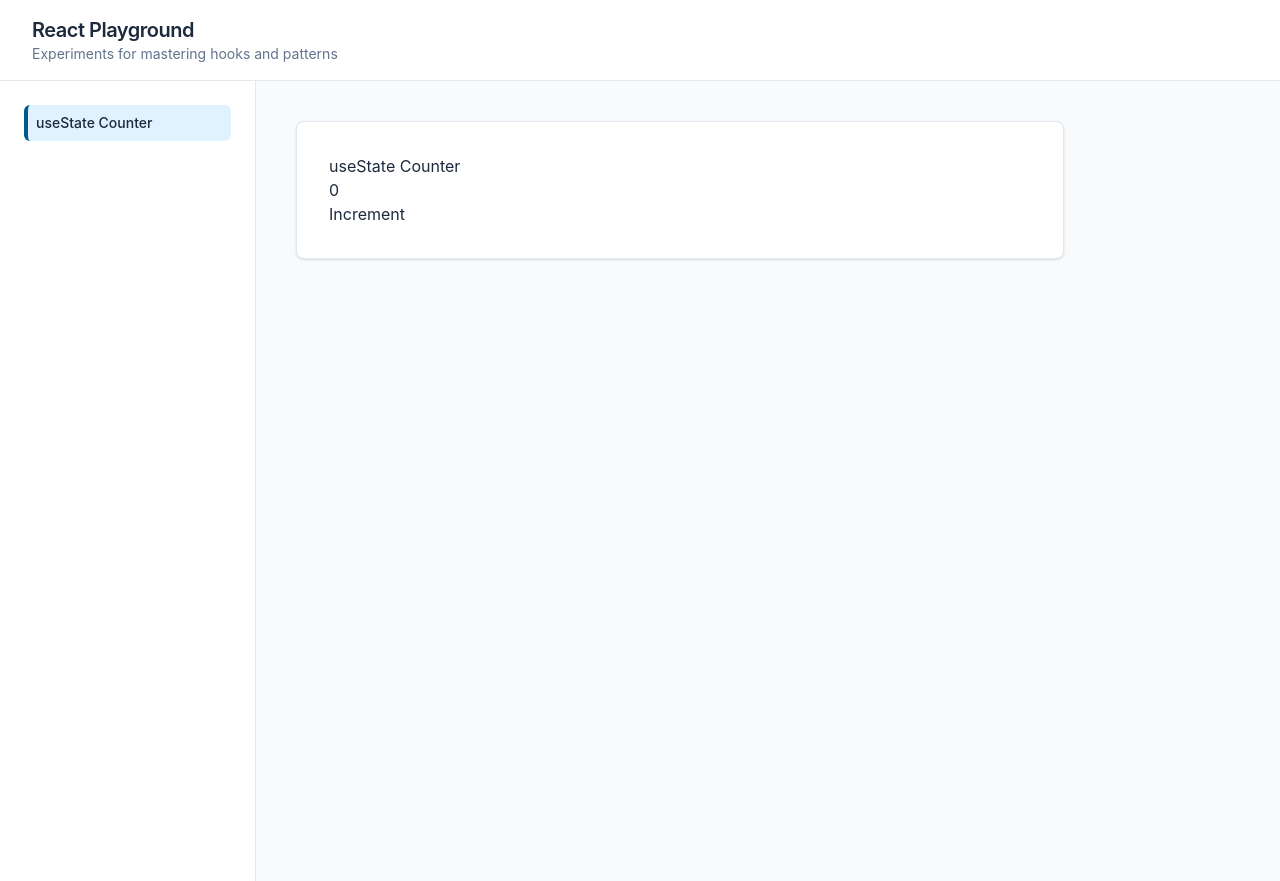
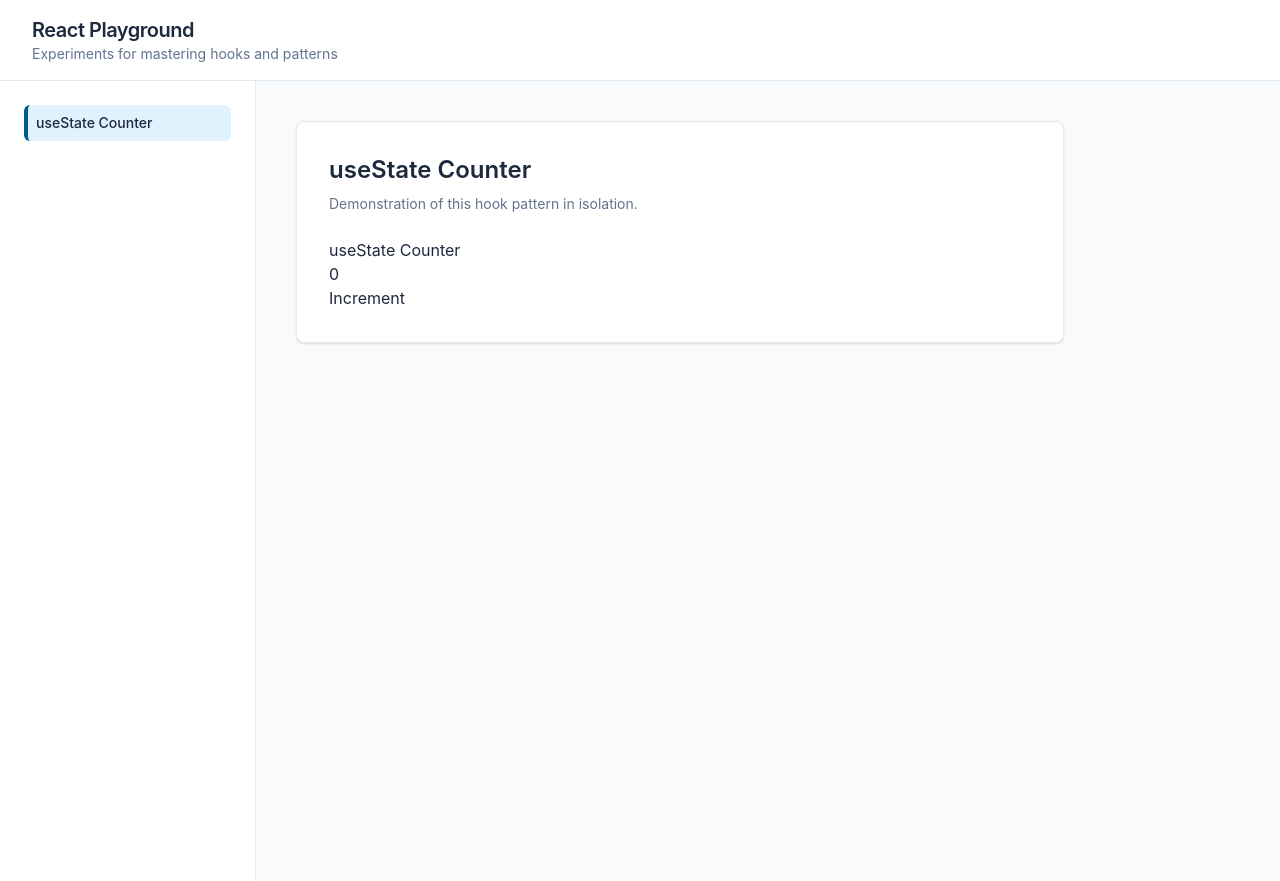
Before and after one commit to marykasp/react-playground, a React app: page / in a window 1280 px wide. Built offline with nearby package versions, Linux system fonts and the light colour scheme; the HTML template or start-up script is replaced by a standard one.

Commit message:
add concept description inside the content card

```diff
--- a/src/App.jsx
+++ b/src/App.jsx
@@ -46,6 +46,10 @@ export default function App() {
         {/* Main Content */}
         <main className="flex-1 p-10">
           <div className="max-w-3xl bg-white p-8 rounded-lg shadow-sm border border-slate-200">
+            <h2 className="text-2xl font-semibold mb-2">{active}</h2>
+            <p className="text-sm text-slate-500 mb-6">
+              Demonstration of this hook pattern in isolation.
+            </p>
             <ActiveComponent />
           </div>
         </main>
```
